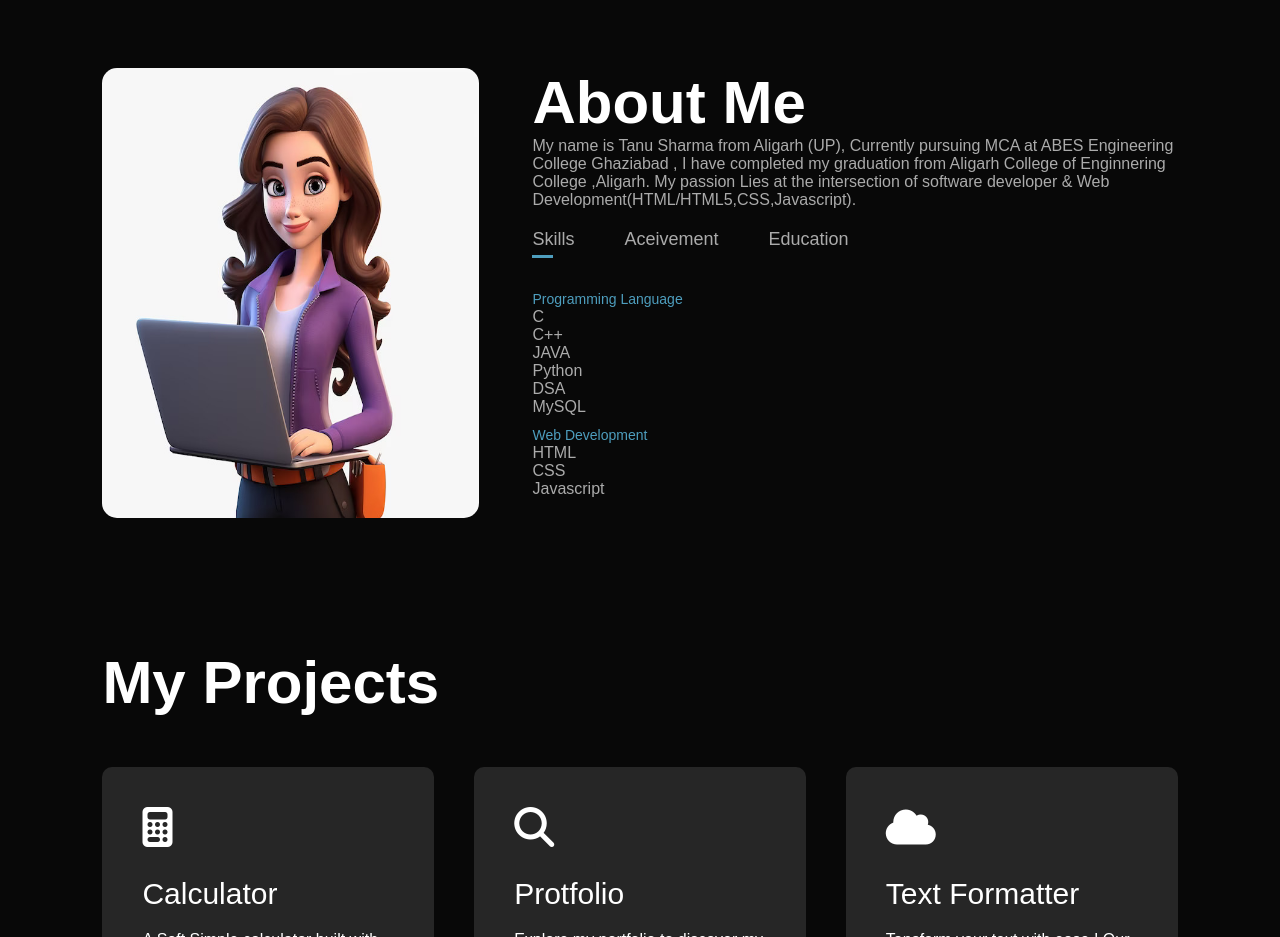
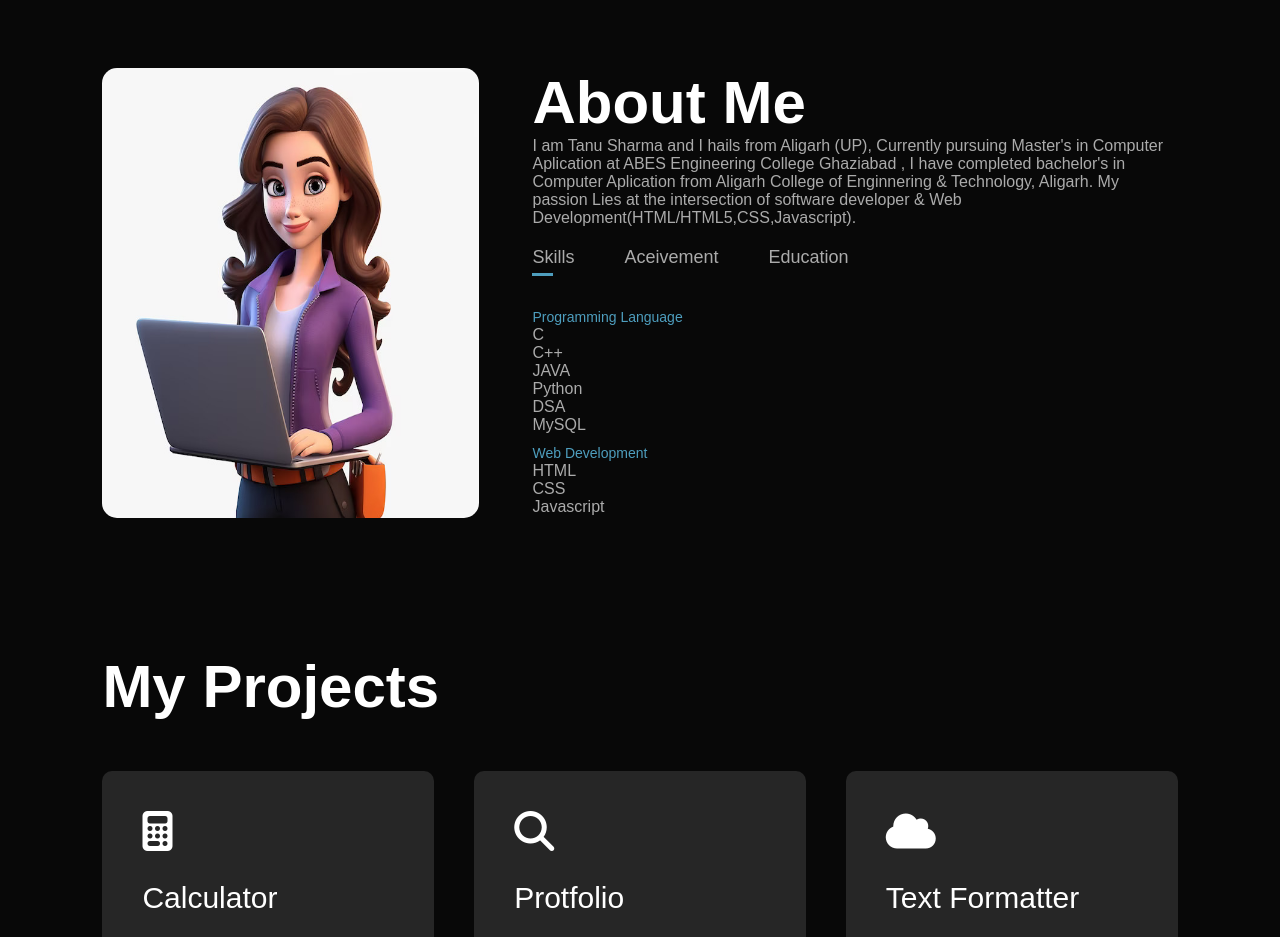
Before and after one commit to tanusharma72/Personal_portfolio, a website: page index.html in a window 1280 px wide. Shown: the part 820-1757 px from the top of the page. Drawn offline with nearby package versions, Linux system fonts and the light colour scheme.

Commit message:
Update index.html

```diff
--- a/index.html
+++ b/index.html
@@ -62,8 +62,9 @@
                 </div>
                 <div class="about-col-2">
                     <h1 class="sub-title">About Me</h1>
-                    <p>My name is Tanu Sharma from Aligarh (UP), Currently pursuing MCA at ABES Engineering College Ghaziabad , I have completed my graduation from Aligarh
-                        College of Enginnering College ,Aligarh. My passion Lies at the intersection of software developer & Web Development(HTML/HTML5,CSS,Javascript).
+                    <p>I am Tanu Sharma and I hails from Aligarh (UP), Currently pursuing Master's in Computer Aplication at ABES Engineering College Ghaziabad ,
+                        I have completed bachelor's in Computer Aplication from Aligarh
+                        College of Enginnering & Technology, Aligarh. My passion Lies at the intersection of software developer & Web Development(HTML/HTML5,CSS,Javascript).
                     </p>
                     <div class="tab-titles">
                         <p class="tab-links active-link" onclick="opentab('Skills')">Skills</p>
```
